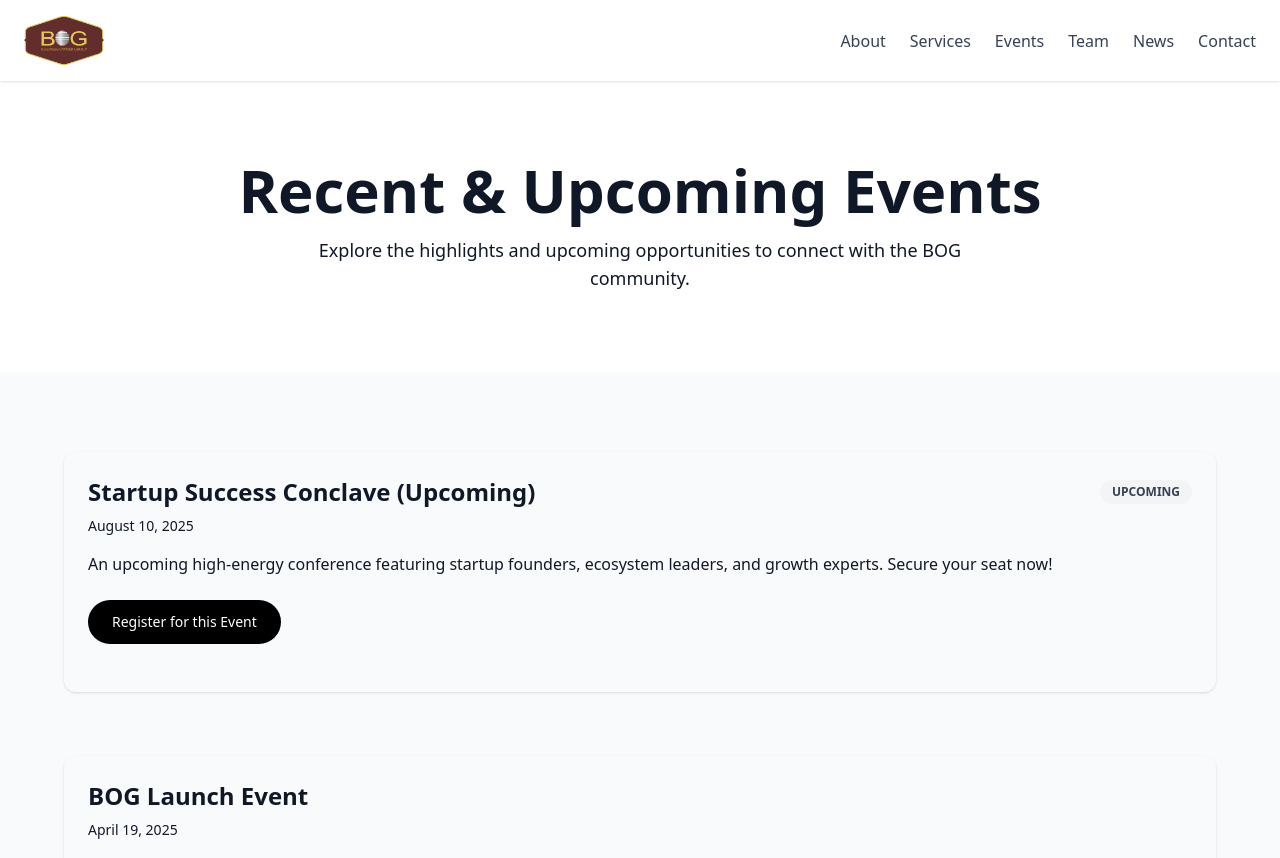
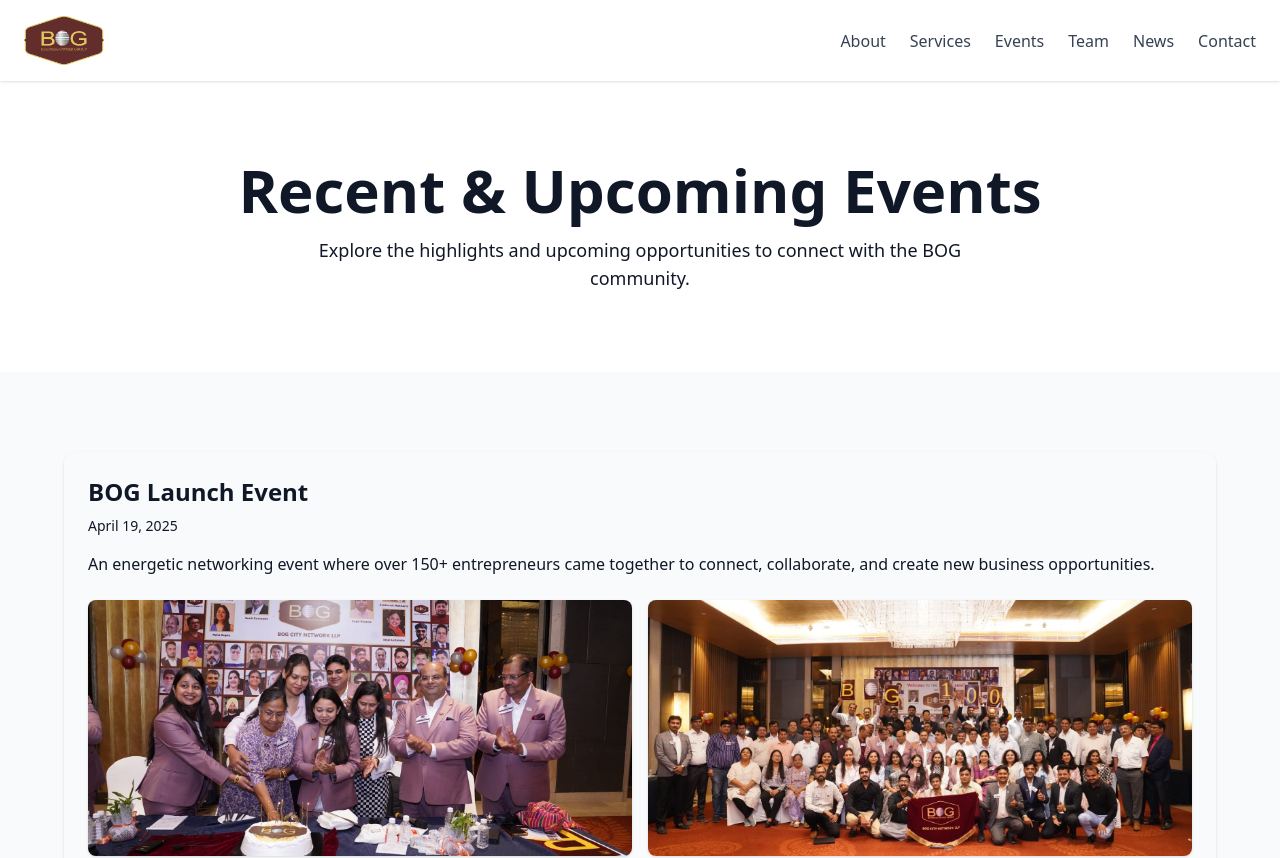
Before and after one commit to imhimanshujain/bogjaipur, a Next.js app: page /events in a window 1280 px wide. Shown: the top 858 px of the page. Built offline with nearby package versions, Linux system fonts and the light colour scheme.

Commit message:
removed upcoming, updated mail

```diff
--- a/app/contact/page.tsx
+++ b/app/contact/page.tsx
@@ -34,7 +34,7 @@
             className="inline-flex items-center gap-2 bg-black text-white px-6 py-3 rounded-full hover:bg-gray-800 transition-all" whileHover={{ scale: 1.05 }} whileTap={{ scale: 0.95 }}
             rel="noopener noreferrer"
           >
-            <Send size={18} /> Contact us Now!
+            <Send size={18} /> Join us now!
           </motion.a>
         </div>
 
--- a/app/events/page.tsx
+++ b/app/events/page.tsx
@@ -7,13 +7,13 @@
 import Image from 'next/image'
 
 const events = [
-  {
-    title: 'Startup Success Conclave (Upcoming)',
-    date: 'August 10, 2025',
-    description: 'An upcoming high-energy conference featuring startup founders, ecosystem leaders, and growth experts. Secure your seat now!',
-    images: [],
-    upcoming: true
-  },
+  // {
+  //   title: 'Startup Success Conclave (Upcoming)',
+  //   date: 'August 10, 2025',
+  //   description: 'An upcoming high-energy conference featuring startup founders, ecosystem leaders, and growth experts. Secure your seat now!',
+  //   images: [],
+  //   upcoming: true
+  // },
   {
     title: 'BOG Launch Event',
     date: 'April 19, 2025',
```
